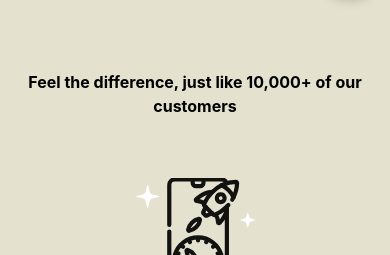
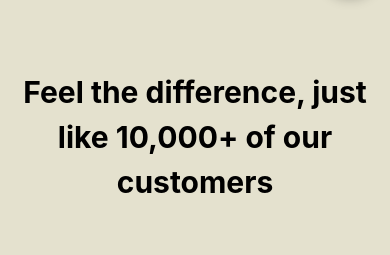
Before and after one commit to abhiseknevrio/nutra_norish_front, a React (Create React App) app: page / in a window 390 px wide. Shown: the part 746-1001 px from the top of the page. Built offline with nearby package versions, Linux system fonts and the light colour scheme.

Commit message:
re-fac : diff sec done

```diff
--- a/src/App.css
+++ b/src/App.css
@@ -242,8 +242,13 @@
     font-weight: 700;
 }
 
+.title55 {
+    font-size: 55px;
+    font-weight: 700;
+}
+
 .title50 {
-    font-size: 30px;
+    font-size: 50px;
     font-weight: 700;
 }
 
@@ -385,8 +390,13 @@
         font-weight: 700;
     }
 
+    .title55 {
+        font-size: 30px;
+        font-weight: 700;
+    }
+
     .title50 {
-        font-size: 30px;
+        font-size: 25px;
         font-weight: 700;
     }
 }
--- a/src/components/molecule/DifferenceSection.jsx
+++ b/src/components/molecule/DifferenceSection.jsx
@@ -26,11 +26,11 @@ const DifferenceSection = () => {
             <img className='absolute -top-100 right-right0 whatsIcon' src='/images/whatsapp.svg' alt='' />
             <div className=''>
                 <div className='flex justify-center'>
-                    <h1 className='text-30px md:text-55px font-bold text-center md:w-1032'>
+                    <h1 className='title55 text-center md:w-1032'>
                         Feel the difference, just like 10,000+ of our customers
                     </h1>
                 </div>
-                <div className='mt-60 grid grid-cols-1 md:grid-cols-3 gap-y-14 md:gap-x-14 text-center font-semibold text-25px'>
+                <div className='mt-60 grid grid-cols-1 md:grid-cols-3 gap-y-14 md:gap-x-14 text-center font-semibold text-xl md:text-2xl'>
                     {
                         data.map(item => (
                             <div key={item.id} className='w-435px'>
```
